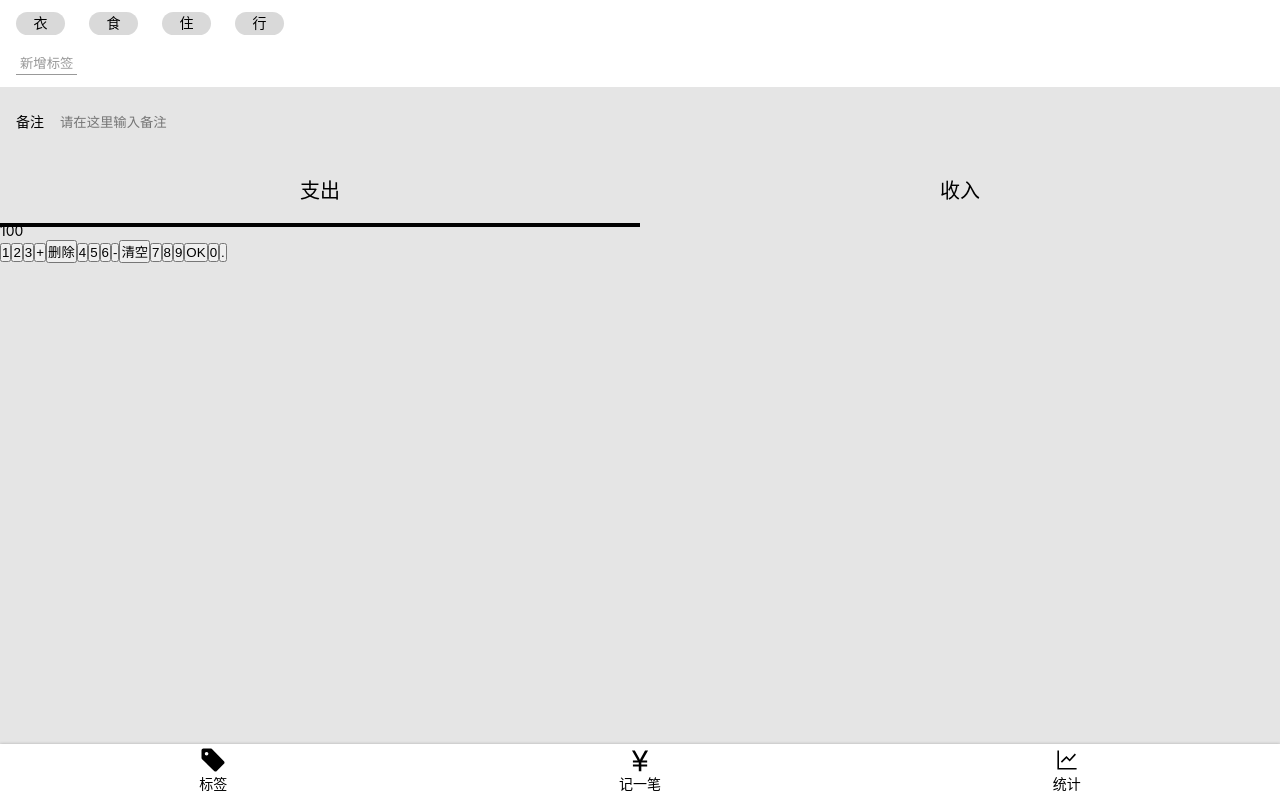
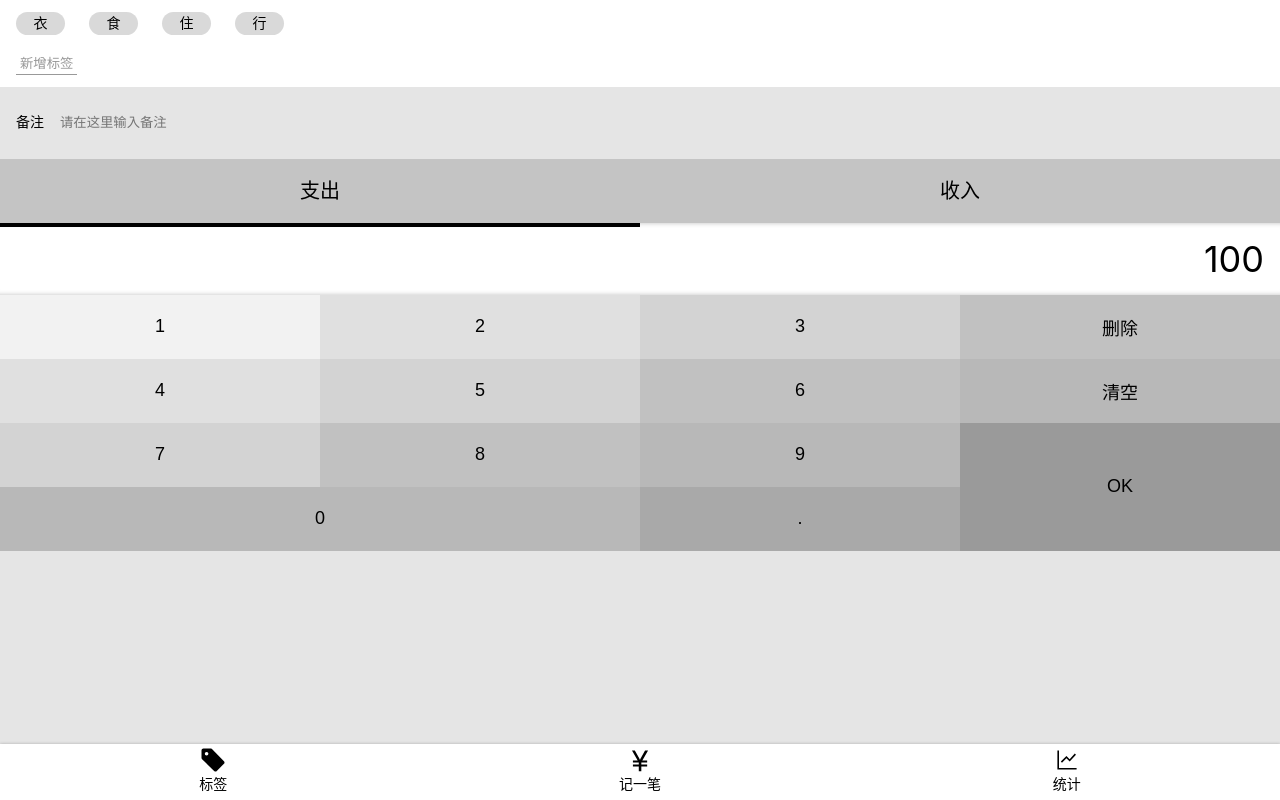
Before and after one commit to FanHHHHH/cashBook, a React (Create React App) app: page /#/ in a window 1280 px wide. Built offline with nearby package versions, Linux system fonts and the light colour scheme.

Commit message:
数字面板ui搞定

```diff
--- a/src/index.scss
+++ b/src/index.scss
@@ -39,3 +39,9 @@
 :focus {
   outline: none;
 }
+
+.clearfix::after {
+  content: '';
+  display: block;
+  clear: both;
+}
--- a/src/views/Money.tsx
+++ b/src/views/Money.tsx
@@ -46,6 +46,7 @@
   > ul {
     display: flex;
     > li {
+      background: #c4c4c4;
       font-size: 20px;
       width: 100%;
       text-align: center;
@@ -64,7 +65,62 @@
     }
   }
 `
-const NumberPadSection = styled.section``
+const NumberPadSection = styled.section`
+  display: flex;
+  flex-direction: column;
+  > .output {
+    background: #fff;
+    padding: 0 16px;
+    line-height: 72px;
+    text-align: right;
+    font-size: 36px;
+    box-shadow: inset 0 -5px 5px -5px rgba(0, 0, 0, 0.25), inset 0 5px 5px -5px rgba(0, 0, 0, 0.25);
+  }
+  > .pad {
+    > button {
+      float: left;
+      width: 25%;
+      font-size: 18px;
+      border: none;
+      height: 64px;
+      &.ok {
+        float: right;
+        height: 128px;
+      }
+      &.zero {
+        width: 50%;
+      }
+      &:nth-child(1) {
+        background: #f2f2f2;
+      }
+      &:nth-child(2),
+      :nth-child(5) {
+        background: #e0e0e0;
+      }
+      &:nth-child(3),
+      :nth-child(6),
+      :nth-child(9) {
+        background: #d3d3d3;
+      }
+      &:nth-child(4),
+      :nth-child(7),
+      :nth-child(10) {
+        background: #c1c1c1;
+      }
+      &:nth-child(8),
+      :nth-child(11),
+      :nth-child(13) {
+        background: #b8b8b8;
+      }
+      &:nth-child(12) {
+        background: #9A9A9A;
+      }
+      &:nth-child(14) {
+        background: #a9a9a9;
+      }
+    }
+  }
+`
 
 function Money() {
   return (
@@ -91,23 +147,22 @@
         </ul>
       </CategorySection>
       <NumberPadSection>
-        <div>100</div>
-        <div>
+        <div className="output">100</div>
+        <div className="pad clearfix">
           <button>1</button>
           <button>2</button>
           <button>3</button>
-          <button>+</button>
           <button>删除</button>
+
           <button>4</button>
           <button>5</button>
           <button>6</button>
-          <button>-</button>
           <button>清空</button>
           <button>7</button>
           <button>8</button>
           <button>9</button>
-          <button>OK</button>
-          <button>0</button>
+          <button className="ok">OK</button>
+          <button className="zero">0</button>
           <button>.</button>
         </div>
       </NumberPadSection>
```
